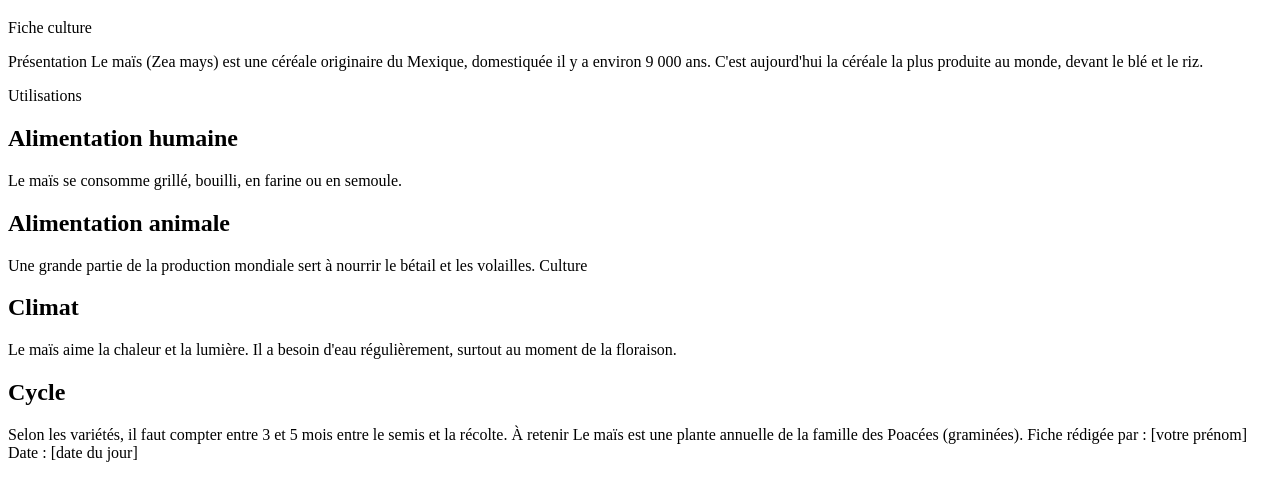
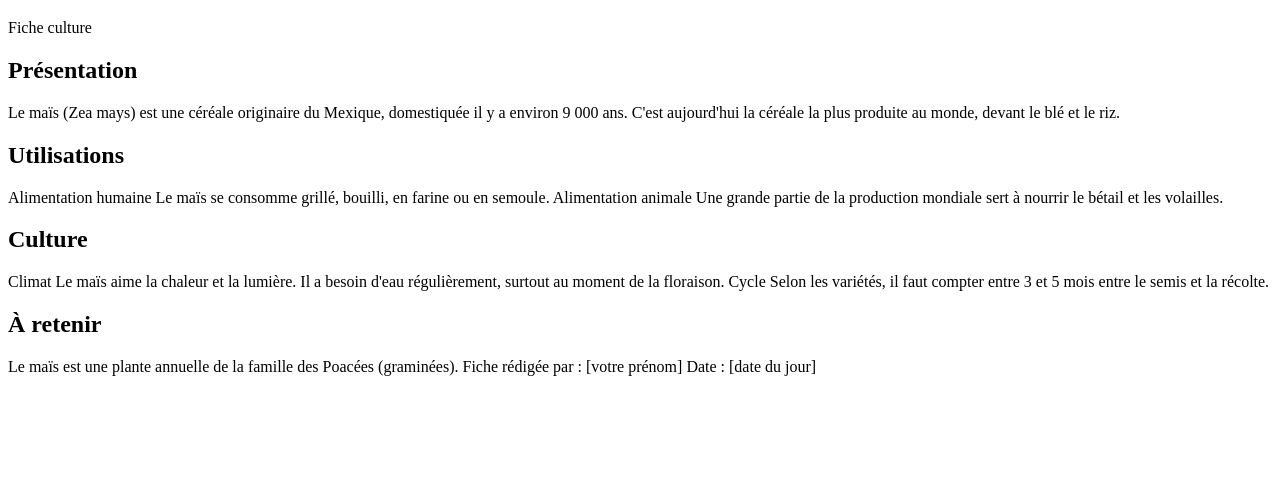
Before and after one commit to kouassiphilippe50/exercice-html, a plain HTML site: page 02-titres-paragraphes/index.html in a window 1280 px wide. Shown: the part 61-562 px from the top of the page. Drawn offline with Linux system fonts and the light colour scheme.

Commit message:
les grandes parties en <h2> rectifié

```diff
--- a/02-titres-paragraphes/index.html
+++ b/02-titres-paragraphes/index.html
@@ -15,22 +15,22 @@
   <h1> le maïs </h1>
   <p> Fiche culture </p>
 
-  Présentation
+  <h2> Présentation </h2>
   Le maïs (Zea mays) est une céréale originaire du Mexique, domestiquée il y a environ 9 000 ans. C'est aujourd'hui la céréale la plus produite au monde, devant le blé et le riz.</p>
 
-  Utilisations
-  <h2> Alimentation humaine </h2>
+  <h2> Utilisations </h2>
+  Alimentation humaine
   Le maïs se consomme grillé, bouilli, en farine ou en semoule.
-  <h2> Alimentation animale </h2>
+  Alimentation animale
   Une grande partie de la production mondiale sert à nourrir le bétail et les volailles.
 
-  Culture
-  <h2> Climat </h2>
+  <h2> Culture </h2>
+  Climat
   Le maïs aime la chaleur et la lumière. Il a besoin d'eau régulièrement, surtout au moment de la floraison.
-  <h2> Cycle </h2>
+  Cycle
   Selon les variétés, il faut compter entre 3 et 5 mois entre le semis et la récolte.
 
-  À retenir
+  <h2> À retenir </h2>
   Le maïs est une plante annuelle de la famille des Poacées (graminées).
 
   Fiche rédigée par : [votre prénom]
```
